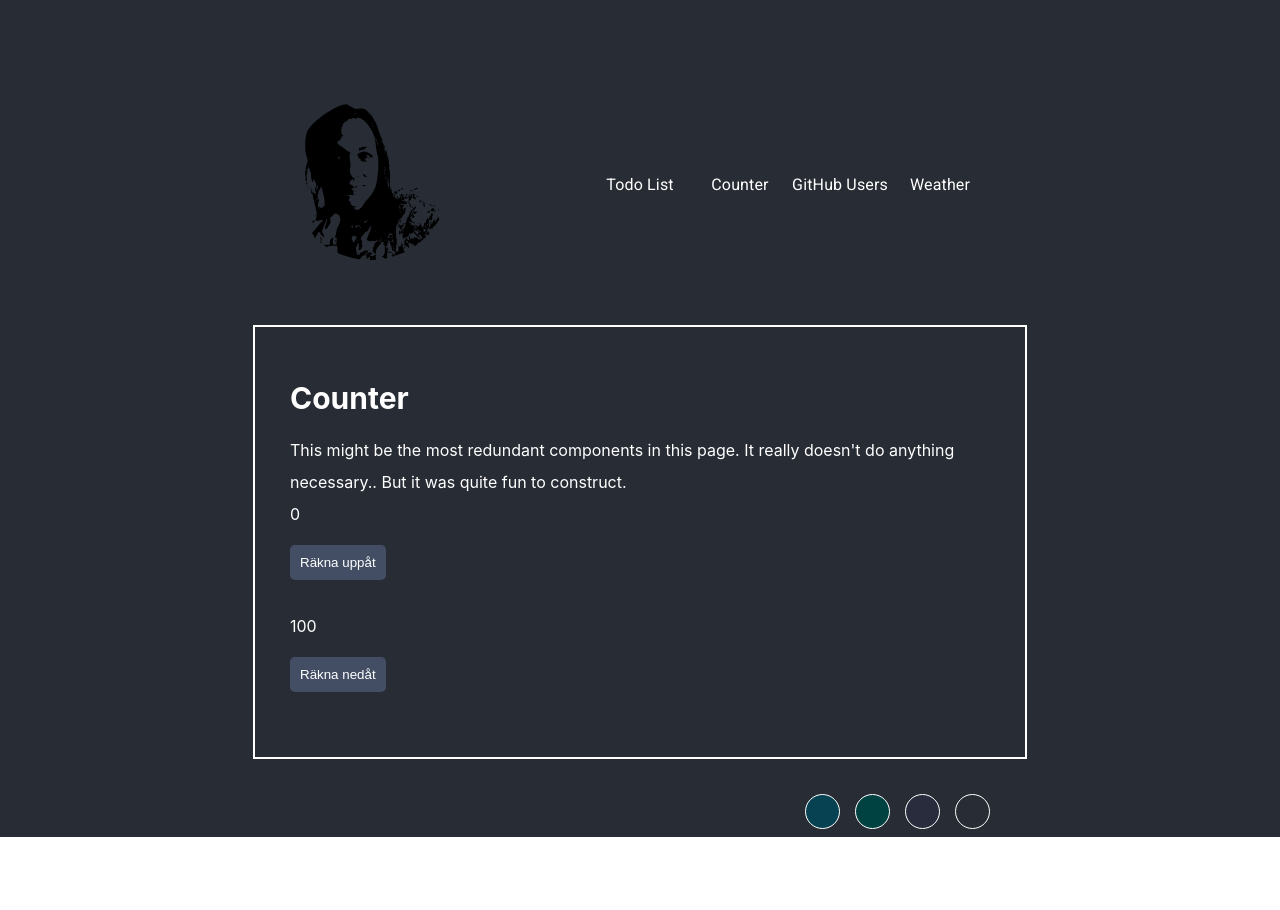
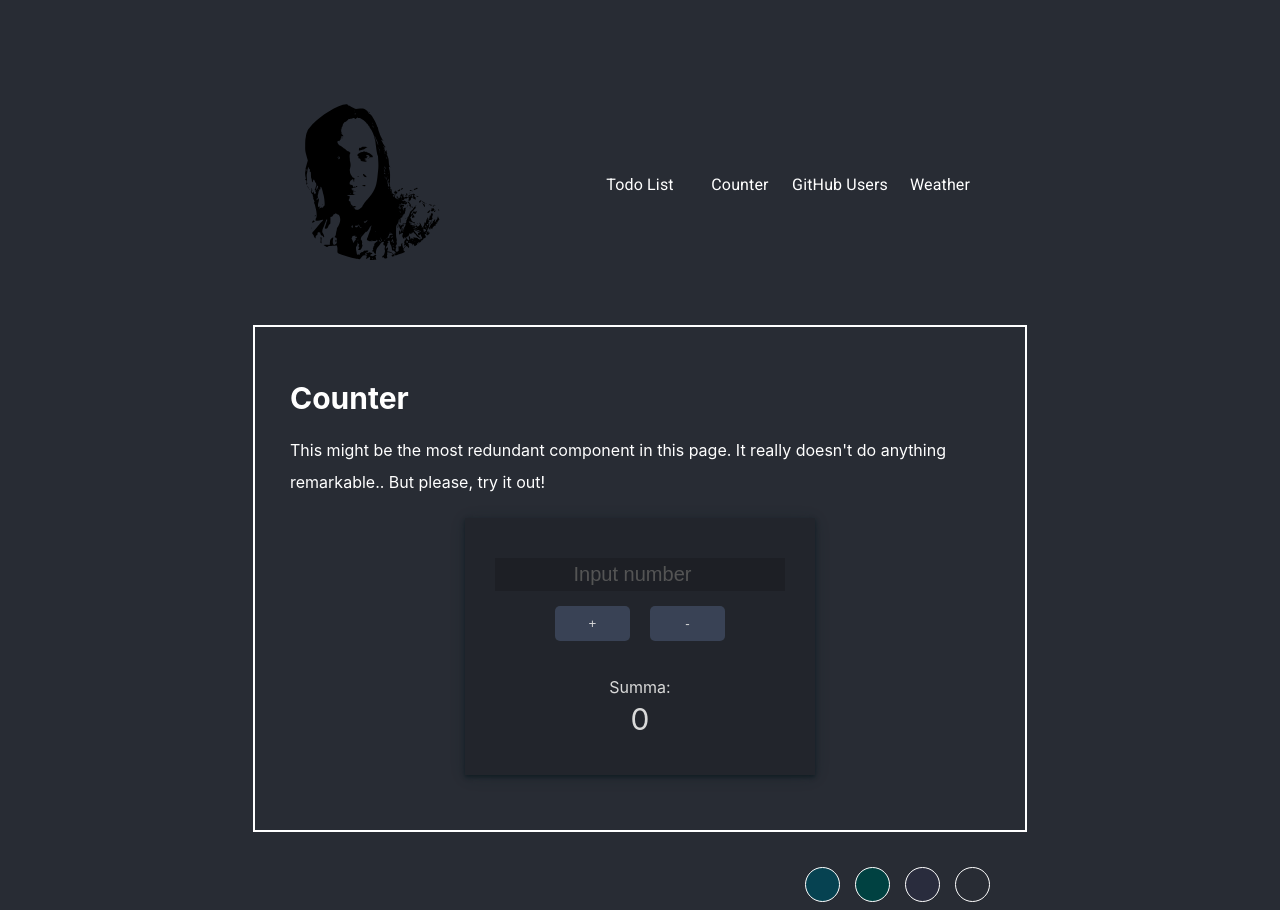
Before and after one commit to PiaHagman/My-First-React-App, a React (Create React App) app: page /counter in a window 1280 px wide. Before the commit the page ends 837 px from the top, so only its background shows below. Built offline with nearby package versions, Linux system fonts and the light colour scheme.

Commit message:
Refines component counter. More functionalities should be added, as well as breaking out child components.

```diff
--- a/src/App.css
+++ b/src/App.css
@@ -165,3 +165,34 @@ text-align: center;
 .weather-card-data > img, p{
   margin:0;
 }
+.counter{
+  display: flex;
+  flex-direction: column;
+  align-items: center;
+  padding: 40px 0;
+  filter: brightness(85%);
+  box-shadow: rgba(14, 30, 37, 0.80) 0px 2px 4px 0px, rgba(14, 30, 37, 0.32) 0px 2px 16px 0px;
+  width: 50%;
+  min-width: 200px;
+  margin: 20px 0;
+}
+.counter-input-field{
+  filter: brightness(85%);
+  text-align: center;
+  padding: 5px;
+}
+.counter-buttons{
+  display:flex;
+  gap: 20px;
+}
+
+.counter-buttons button{
+  width: 75px;
+}
+.align-center{
+  display: flex;
+  justify-content: center;
+}
+.counter-value{
+  font-size: 30px;
+}
--- a/src/App.js
+++ b/src/App.js
@@ -50,7 +50,10 @@ function App() {
             />
           }
         />
-        <Route path="/counter" element={<Counter />} />
+        <Route
+          path="/counter"
+          element={<Counter bgColor={backgroundColor} />}
+        />
         <Route path="/users" element={<Users />} />
         <Route
           path="/todolist"
--- a/src/components/Counter.jsx
+++ b/src/components/Counter.jsx
@@ -1,24 +1,46 @@
 import { useState } from "react";
 import "../App.css";
 
-const Counter = () => {
-  const [count, setCount] = useState(0);
-  const [count2, setCount2] = useState(100);
+const Counter = (props) => {
+  const [currentValue, setCurrentValue] = useState(0);
+  const [inputValue, setInputValue] = useState()
+
+  function handleKeyDown(e) {
+    if (e.key === "Enter") {
+      setInputValue(parseFloat(e.target.value));
+ }
+  }
+
 
   return (
     <div className="component-frame">
       <h1 className="component-heading">Counter</h1>
       <p>
-        This might be the most redundant components in this page. It really doesn't do anything necessary.. But it was quite fun to construct.
+        This might be the most redundant component in this page. It really doesn't do anything remarkable.. But please, try it out!
       </p>
-      <p>{`${count}`}</p>
-      <button className="my-button" onClick={() => setCount(count + 1)}>
-        Räkna uppåt
-      </button>
-      <p>{`${count2}`}</p>
-      <button className="my-button" onClick={() => setCount2(count2 - 1)}>
-        Räkna nedåt
-      </button>
+      <div className="align-center">
+      <div className="counter" style={{backgroundColor:`${props.bgColor}`}}>
+      <input
+            className="counter-input-field"
+            type="number"
+            value={inputValue}
+            onChange={(e) => setInputValue(parseFloat(e.target.value))} //Whenever there is a change, an anonymous function (which takes in the event object as a parameter) is fired which in turn calls the setName() function to update the name variable with the current value of the input field.
+            onKeyDown={(event) => handleKeyDown(event)}
+            placeholder="Input number"
+            style={{backgroundColor:`${props.bgColor}`}}
+      />
+      <div className="counter-buttons">
+        <button className="my-button" onClick={() => setCurrentValue(currentValue + inputValue)}>
+          + {inputValue}
+        </button>
+        <button className="my-button" onClick={() => setCurrentValue(currentValue - inputValue)}>
+          - {inputValue}
+        </button>
+      </div>
+      <div>Summa:</div>
+      <div className="counter-value">{currentValue}</div>
+      </div>
+      </div>
     </div>
   );
 };
```
